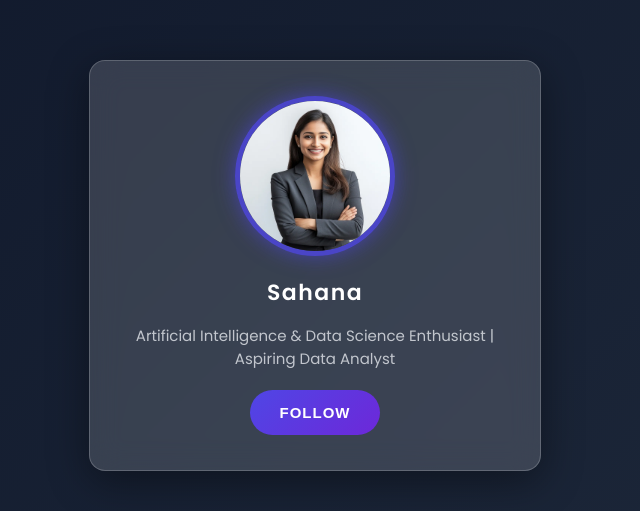
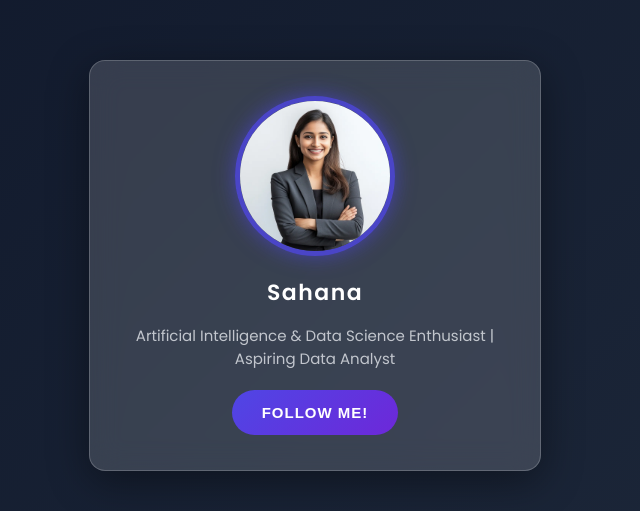
Before and after one commit to sanasahana23/Activity, a plain HTML site: page index.html in a window 1280 px wide. Shown: the part 135-646 px from the top of the page, without its empty margins (325-965 px from the left). Drawn offline with Linux system fonts and the light colour scheme.

Commit message:
Commit & Push

```diff
--- a/index.html
+++ b/index.html
@@ -12,7 +12,8 @@
         <img src="image.jpg" alt="Profile Picture" class="profile-img">
         <h2>Sahana</h2>
         <p>Artificial Intelligence & Data Science Enthusiast | Aspiring Data Analyst</p>
-        <button>Follow</button>
+        <button>Follow me!</button>
+
     </div>
 </body>
 </html>
```
